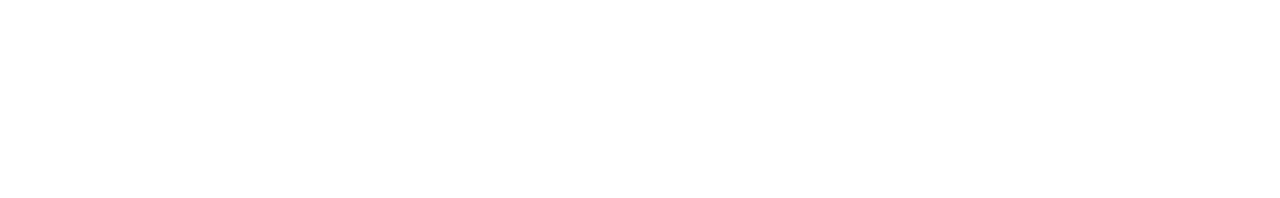
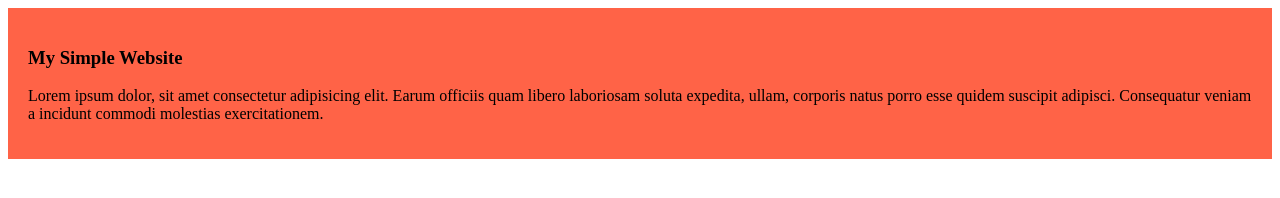
Before and after one commit to Nusrat-Jahan-Nodi/my-simple-website, a plain HTML site: page Index.html in a window 1280 px wide. Drawn offline with Linux system fonts and the light colour scheme.

Commit message:
added the first blog

```diff
--- a/Index.html
+++ b/Index.html
@@ -4,6 +4,19 @@
     <meta charset="UTF-8" />
     <meta name="viewport" content="width=device-width, initial-scale=1.0" />
     <title>My Simple Website</title>
+    <link rel="stylesheet" href="styles/git1.css">
   </head>
-  <body></body>
+  <body>
+    <div>
+        <h3>
+           My Simple Website
+        </h3>
+        <p>
+            Lorem ipsum dolor, sit amet consectetur adipisicing elit.
+            Earum officiis quam libero laboriosam soluta expedita, ullam, corporis
+            natus porro esse quidem suscipit adipisci. Consequatur veniam a incidunt
+            commodi molestias exercitationem.
+        </p>
+    </div>
+  </body>
 </html>
--- /dev/null
+++ b/styles/git1.css
@@ -0,0 +1,4 @@
+div{
+    background-color: tomato;
+    padding: 20px;
+}
```
